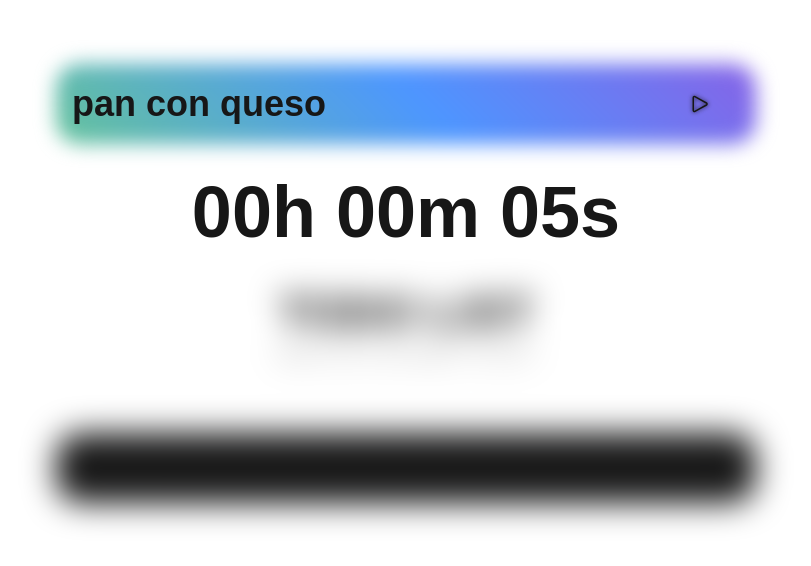
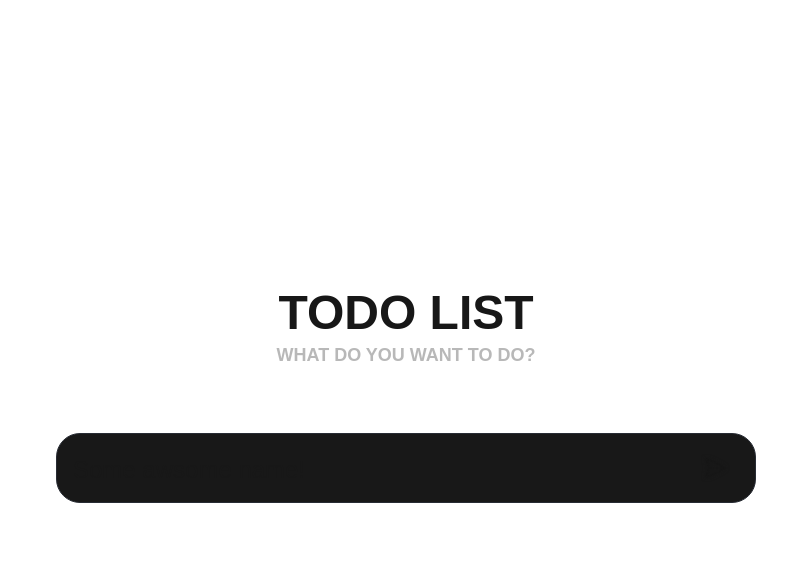
Before and after one commit to SrDyw/todo-list, a Next.js app: page / in a window 1280 px wide. Shown: the top 566 px of the page, without its empty margins (234-1045 px from the left). Built offline with nearby package versions, Linux system fonts and the light colour scheme.

Commit message:
storage todos

```diff
--- a/app/page.tsx
+++ b/app/page.tsx
@@ -25,11 +25,11 @@ import { TodoModalContext } from "@/context/TodoModalContext";
 
 export default function page() {
   const { getTask } = useTask();
-  const { todos, saveTodos, deleteTodo, getActiveTodos } = useContext(
+  const { todos, saveTodos, deleteTodo, getTodos } = useContext(
     TodoContext
   ) as TodoContextType;
 
-  const { setSelectedTodo } = useContext(
+  const { onOpen } = useContext(
     TodoModalContext
   ) as TodoModalContextType;
   const listRef = useRef<HTMLUListElement>(null);
@@ -53,7 +53,8 @@ export default function page() {
       id: Math.random().toString(),
       title,
       deleted: false,
-      startedAt: new Date()
+      isActive: false,
+      seconds: 0
     });
 
     updateContainerState();
@@ -75,13 +76,12 @@ export default function page() {
   };
 
   const handleTodoClick = (todo: ITodo) => {
-    setSelectedTodo(todo);
+    onOpen(todo);
   };
 
   function updateContainerState() {
-    const activeTodos = getActiveTodos();
+    const activeTodos = getTodos();
 
-    console.log(activeTodos.length);
 
     if (activeTodos.length >= 1) {
       containerRef.current?.classList.add("justify-between");
--- a/components/TodoItem.tsx
+++ b/components/TodoItem.tsx
@@ -14,14 +14,18 @@ export const TodoItem = ({
 }) => {
   return todo != null ? (
     <li
-      className={`bg-[#181818] p-2 pl-4 rounded-3xl mx-auto fade-in-animation flex justify-between items-center relative task-item mb-4 w-[90%] hover:scale-[1.05] transition duration-150 rainbow-outline ${className}`}
+      className={`p-2 pl-4 rounded-3xl mx-auto fade-in-animation flex justify-between items-center relative task-item mb-4 w-[90%] ${className} rainbow-outline hover:scale-[1.05] transition duration-75 `}
       id={todo.id}
       onClick={() => onClick?.(todo)}
     >
       <p className="font-semibold">{todo.title}</p>
       {children}
+      <div className="w-full h-full bg-[#181818] absolute top-0 left-0 -z-10 rounded-3xl"></div>
+      <div className={`rounded-3xl absolute ${todo.isActive ? 'task-active-eff' : ''} rainbow`}></div>
     </li>
   ) : (
     <></>
   );
 };
+
+// bg-[#181818]
--- a/context/TodoContext.tsx
+++ b/context/TodoContext.tsx
@@ -1,36 +1,43 @@
 "use client";
 
+import { useStorage } from "@/hooks/useStorage";
+import useTodoHandler from "@/hooks/useTodoHandler";
 import { ITodo, TodoContextType } from "@/types/core/type";
-import React, { useState } from "react";
+import React, { useEffect, useState } from "react";
 
 export const TodoContext = React.createContext<TodoContextType | null>(null);
 
 const TodoProvider: React.FC<{ children: React.ReactNode }> = ({
   children,
 }) => {
-  const [todos, setTodos] = useState<ITodo[]>([
-    // {
-    //   id: "hola",
-    //   deleted: false,
-    //   title: "titl1",
-    // },
-    // {
-    //   id: "hol2",
-    //   deleted: false,
-    //   title: "titl2",
-    // },
-    // {
-    //   id: "hol3",
-    //   deleted: false,
-    //   title: "titl3",
-    // },
-  ]);
+  const [todos, setTodos] = useState<ITodo[]>([]);
 
-  const getActiveTodos = (): ITodo[] => todos.filter((x) => x.deleted == false);
+  const { resumeOrStartTodo, secondsOfActive } = useTodoHandler();
+  const { set, getAll } = useStorage<ITodo[]>({ key: "main" });
+
+  const getTodos = (): ITodo[] => todos.filter((x) => x.deleted == false);
+
+  const [firstRender, setFirstRender] = useState<boolean>(true);
 
   const saveTodos = (todo: ITodo) => {
     setTodos([...todos, todo]);
   };
+
+  useEffect(() => {
+    const storagedTodos = getAll();
+    setTodos(storagedTodos);
+    setFirstRender(false);
+
+    const activeTodo = storagedTodos.find((x) => x.isActive);
+    if (activeTodo != null) {
+      resumeOrStartTodo(activeTodo);
+    }
+  }, []);
+
+  useEffect(() => {
+    if (firstRender) return;
+    set(getTodos());
+  }, [secondsOfActive]);
 
   const deleteTodo = (id: string) => {
     let todo = todos.find((x) => x.id === id);
@@ -42,7 +49,7 @@ const TodoProvider: React.FC<{ children: React.ReactNode }> = ({
 
   return (
     <TodoContext.Provider
-      value={{ saveTodos, todos, deleteTodo, getActiveTodos }}
+      value={{ saveTodos, todos, deleteTodo, getTodos, resumeOrStartTodo }}
     >
       {children}
     </TodoContext.Provider>
--- a/context/TodoModalContext.tsx
+++ b/context/TodoModalContext.tsx
@@ -6,12 +6,19 @@ import {
   TodoModalContextType,
   TodoContextType,
 } from "@/types/core/type";
-import React, { useContext, useEffect, useRef, useState } from "react";
+import React, {
+  MouseEventHandler,
+  useContext,
+  useEffect,
+  useRef,
+  useState,
+} from "react";
 import { TodoContext } from "./TodoContext";
 import { todo } from "node:test";
 import { formatTime, getSplitedTime } from "@/lib/libs";
-import IcPlay from "@/components/icons/IcPlay"
+import IcPlay from "@/components/icons/IcPlay";
 import Button from "@/components/ui/Button";
+import { simpleTodo } from "@/mocks/todo.tamplates";
 
 export const TodoModalContext =
   React.createContext<TodoModalContextType | null>(null);
@@ -19,46 +26,42 @@ export const TodoModalContext =
 const TodoModalProvider: React.FC<{ children: React.ReactNode }> = ({
   children,
 }) => {
-  const [selectedTodo, setSelectedTodo] = useState<ITodo | null>({
-    deleted: false,
-    id: "asdasd",
-    title: "pan con queso",
-    startedAt: new Date()
-  });
+  const [selectedTodo, setSelectedTodo] = useState<ITodo>(simpleTodo);
+  const { getTodos, resumeOrStartTodo } = useContext(
+    TodoContext
+  ) as TodoContextType;
 
   const modalRef = useRef<HTMLDivElement | null>(null);
 
+  const [isOpen, setIsOpen] = useState<boolean>(false);
+
+  const formatedTime = (t: number) => formatTime(getSplitedTime(t));
+
+  const handlePlay = (e: React.MouseEvent) => {
+    e.stopPropagation();
+    resumeOrStartTodo(selectedTodo);
+  };
+
+  const onOpen = (todo: ITodo) => {
+    setIsOpen(true);
+    setSelectedTodo(todo);
+  };
+
   const onClose = () => {
     modalRef.current?.classList.remove("move-up-animation");
+
     setTimeout(() => {
       modalRef.current?.classList.add("move-down-animation");
       setTimeout(() => {
-        setSelectedTodo(null);
+        setIsOpen(false);
+        // setSelectedTodo(null);
       }, 280);
     }, 100);
   };
 
-  const [time, setTime] = useState<number>(0);
-
-  useEffect(() => {
-    if (selectedTodo == null) return;
-
-    const timeDiff = new Date().getTime() - selectedTodo.startedAt.getTime();
-    setTime(Math.floor(timeDiff / 1000));
-    const interval = setInterval(() => {
-      setTime((prevTime) =>  prevTime + 1);
-    }, 1000);
-
-    return () => {
-      clearInterval(interval);
-    };
-  }, [selectedTodo]);
-
-  const formatedTime = (t: number) => formatTime(getSplitedTime(t))
-
   return (
-    <TodoModalContext.Provider value={{ setSelectedTodo }}>
-      {selectedTodo != null && (
+    <TodoModalContext.Provider value={{ onOpen }}>
+      {isOpen && (
         <div
           className="fixed top-0 w-screen h-screen z-50 backdrop-blur-lg"
           onClick={onClose}
@@ -69,12 +72,22 @@ const TodoModalProvider: React.FC<{ children: React.ReactNode }> = ({
               onClick={onClose}
             >
               <div className="flex justify-between w-full items-center">
-                <p className="font-bold">{selectedTodo.title}</p>
-              <Button Icon={<IcPlay/>} className="hover:bg-[#ffffff50] transition-all duration-75"/>
+                <p className="font-bold">{selectedTodo?.title}</p>
+                <Button
+                  Icon={<IcPlay />}
+                  className="hover:bg-[#ffffff50] transition-all duration-75"
+                  OnClick={handlePlay}
+                />
               </div>
             </div>
-            <div className="w-full justify-center text-center mt-8 ">
-              <p className="text-7xl font-black">{formatedTime(time)}</p>
+            <div className="w-full justify-center text-center mt-8">
+              <p
+                className={`text-7xl font-black ${
+                  !selectedTodo?.isActive ? "text-otlined" : ""
+                }`}
+              >
+                {formatedTime(selectedTodo.seconds)}
+              </p>
             </div>
           </div>
         </div>
--- a/hooks/useStorage.ts
+++ b/hooks/useStorage.ts
@@ -6,7 +6,7 @@ export function useStorage<T>({ key }: UseStorageProps) {
   function getAll(): T {
     const str = localStorage.getItem(key);
 
-    return JSON.parse(str ?? "{}") as T;
+    return JSON.parse(str ?? "[]") as T;
   }
 
   function set(data: T) {
--- /dev/null
+++ b/hooks/useTodoHandler.ts
@@ -0,0 +1,58 @@
+import { TodoContext } from "@/context/TodoContext";
+import { ITodo, TodoContextType } from "@/types/core/type";
+import { useContext, useState } from "react";
+import { useStorage } from "./useStorage";
+
+export default function useTodoHandler() {
+  const [activeTodo, setActiveTodo] = useState<ITodo | null>(null);
+  const [secondsOfActive, setSecondsOfActive] = useState<number>(0);
+  const [timerInterval, setTimerInterval] = useState<NodeJS.Timeout | null>();
+
+  const resumeOrStartTodo = (todo: ITodo) => {
+    if (activeTodo != null) {
+      if (activeTodo.id == todo.id) {
+        pauseTodo(todo);
+        return;
+      }
+      if (
+        confirm(
+          "There is already an active todo, Do you want to pause it and start current one?"
+        ) == false
+      ) {
+        return;
+      }
+      //   Si confirma el cambio de tarea entonces actualizan los segundos de la tarea
+      activeTodo.seconds = secondsOfActive;
+      activeTodo.isActive = false;
+    }
+    clearCurrentInterval();
+    todo.isActive = true;
+    setActiveTodo(todo);
+    setSecondsOfActive(todo.seconds);
+    startInterval(todo);
+  };
+  function clearCurrentInterval() {
+    if (timerInterval) clearInterval(timerInterval);
+  }
+
+  function startInterval(todo: ITodo) {
+    const interval: NodeJS.Timeout = setInterval(() => {
+      setSecondsOfActive((prev) => prev + 1);
+      todo.seconds += 1;
+    }, 1000);
+
+    setTimerInterval(interval);
+  }
+  const pauseTodo = (todo: ITodo) => {
+    if (todo.isActive) {
+      clearCurrentInterval();
+      todo.isActive = false;
+      setActiveTodo(null);
+      return;
+    }
+
+    startInterval(todo);
+  };
+
+  return { resumeOrStartTodo, pauseTodo, secondsOfActive };
+}
--- a/lib/libs.ts
+++ b/lib/libs.ts
@@ -7,12 +7,11 @@ export function getSplitedTime(seconds: any): TimeType {
   const minutes = Math.floor(s / 60);
   s %= 60;
 
-  console.log(s);
   return { hours, minutes, seconds: s };
 }
 
 export function formatTime({ hours, minutes, seconds }: TimeType) {
-  const h = hours.toString().padStart(2, "0");
+  const h = hours;
   const m = minutes.toString().padStart(2, "0");
   const s = seconds.toString().padStart(2, "0");
   return `${h}h ${m}m ${s}s`;
--- /dev/null
+++ b/mocks/todo.tamplates.ts
@@ -0,0 +1,9 @@
+import { ITodo } from "@/types/core/type";
+
+export const simpleTodo: ITodo = {
+    deleted: false,
+    id: Math.random().toString(),
+    isActive: false,
+    seconds: 0,
+    title: "Simple todo",
+};
--- a/types/core/type.d.ts
+++ b/types/core/type.d.ts
@@ -2,19 +2,20 @@ export interface ITodo {
   id: string;
   title: string;
   deleted: boolean;
-  startedAt: Date;
-  started: boolean;
+  isActive: boolean;
+  seconds: number
 }
 
 export type TodoContextType = {
   todos: ITodo[];
   saveTodos: (todo: ITodo) => void;
   deleteTodo: (id: string) => void;
-  getActiveTodos: () => ITodo[];
+  getTodos: () => ITodo[];
+  resumeOrStartTodo: (todo: ITodo) => void
 };
 
 export type TodoModalContextType = {
-  setSelectedTodo: (todo: ITodo) => void;
+  onOpen: (todo: ITodo) => void;
 };
 
 export type TodoModalType = {
```
Also changed, not shown: app/globals.css (+55 -15 lines).
